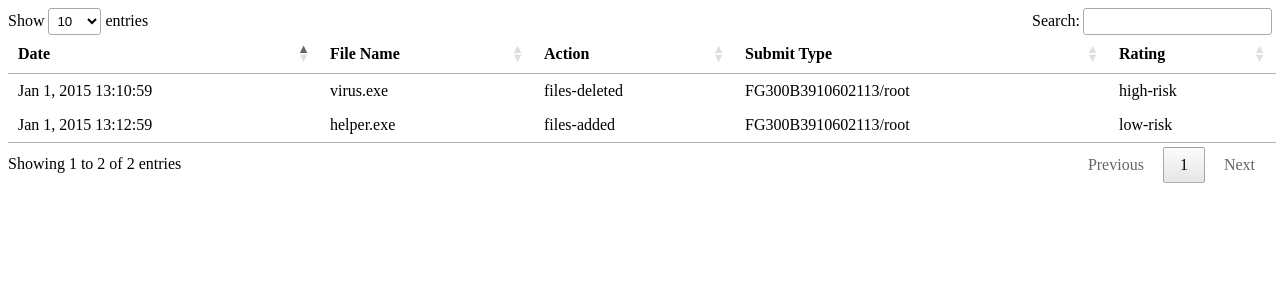
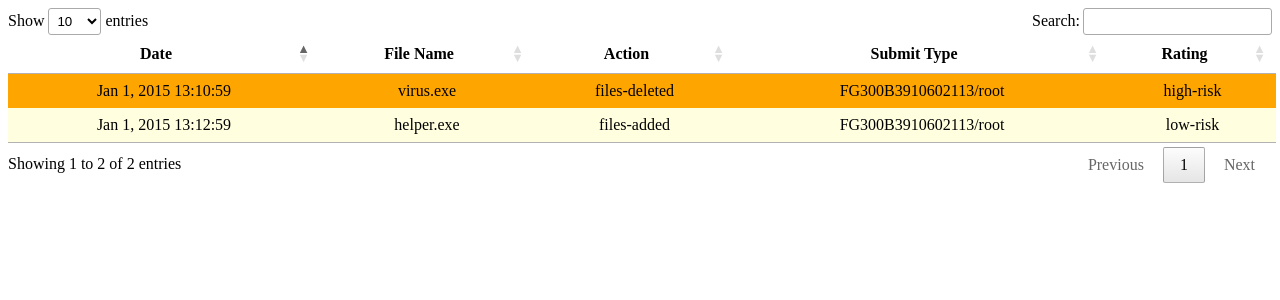
Before and after one commit to wanghy2007/remote_test, a Django app: page /threats/ in a window 1280 px wide. Shown: the top 300 px of the page. Run offline with Django 3.2, Linux system fonts and the light colour scheme; some libraries are stand-ins or nearby versions.

Commit message:
Add style center and color-code table rows.

```diff
--- a/mysite/threats/templates/threats/index.html
+++ b/mysite/threats/templates/threats/index.html
@@ -22,25 +22,49 @@
 			columns: [
 				{
 					"data": "date",
-					"title": "Date"
+					"title": "Date",
+					"className": "dt-center"
 				},
 				{
 					"data": "filename",
-					"title": "File Name"
+					"title": "File Name",
+					"className": "dt-center"
 				},
 				{
 					"data": "action",
-					"title": "Action"
+					"title": "Action",
+					"className": "dt-center"
 				},
 				{
 					"data": "submit-type",
-					"title": "Submit Type"
+					"title": "Submit Type",
+					"className": "dt-center"
 				},
 				{
 					"data": "rating",
-					"title": "Rating"
+					"title": "Rating",
+					"className": "dt-center"
 				}
-			]
+			],
+			createdRow: function(row, data, dataIndex) {
+				var risk = data["rating"].toLowerCase();
+				var color = 'white';
+				switch (risk) {
+					case 'malicious':
+						color = 'red';
+						break;
+					case 'high-risk':
+						color = 'orange';
+						break;
+					case 'medium-risk':
+						color = 'yellow';
+						break;
+					case 'low-risk':
+						color = 'lightyellow';
+						break;
+				}
+				$(row).css('background-color', color);
+			}
 		});
 	}
 
```
